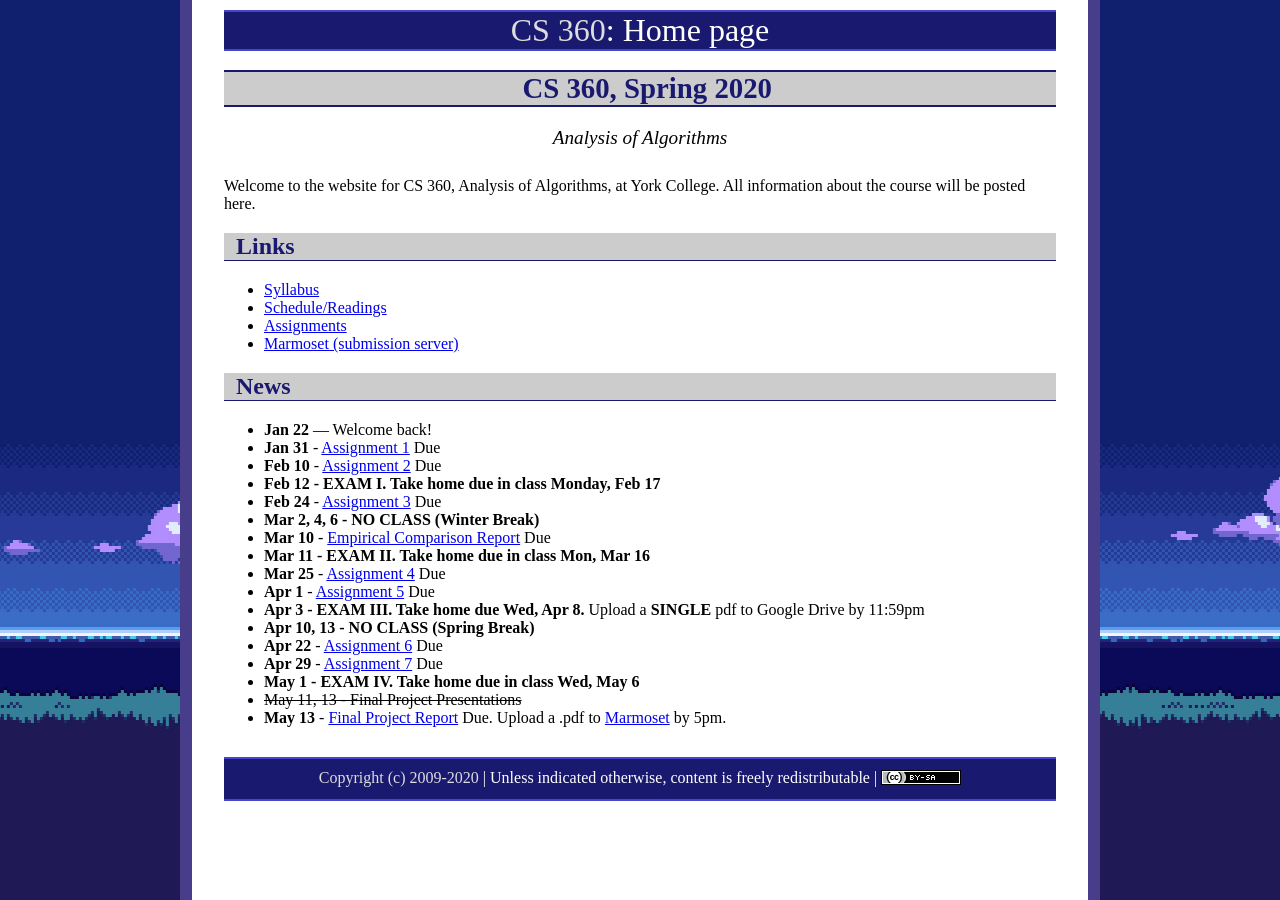
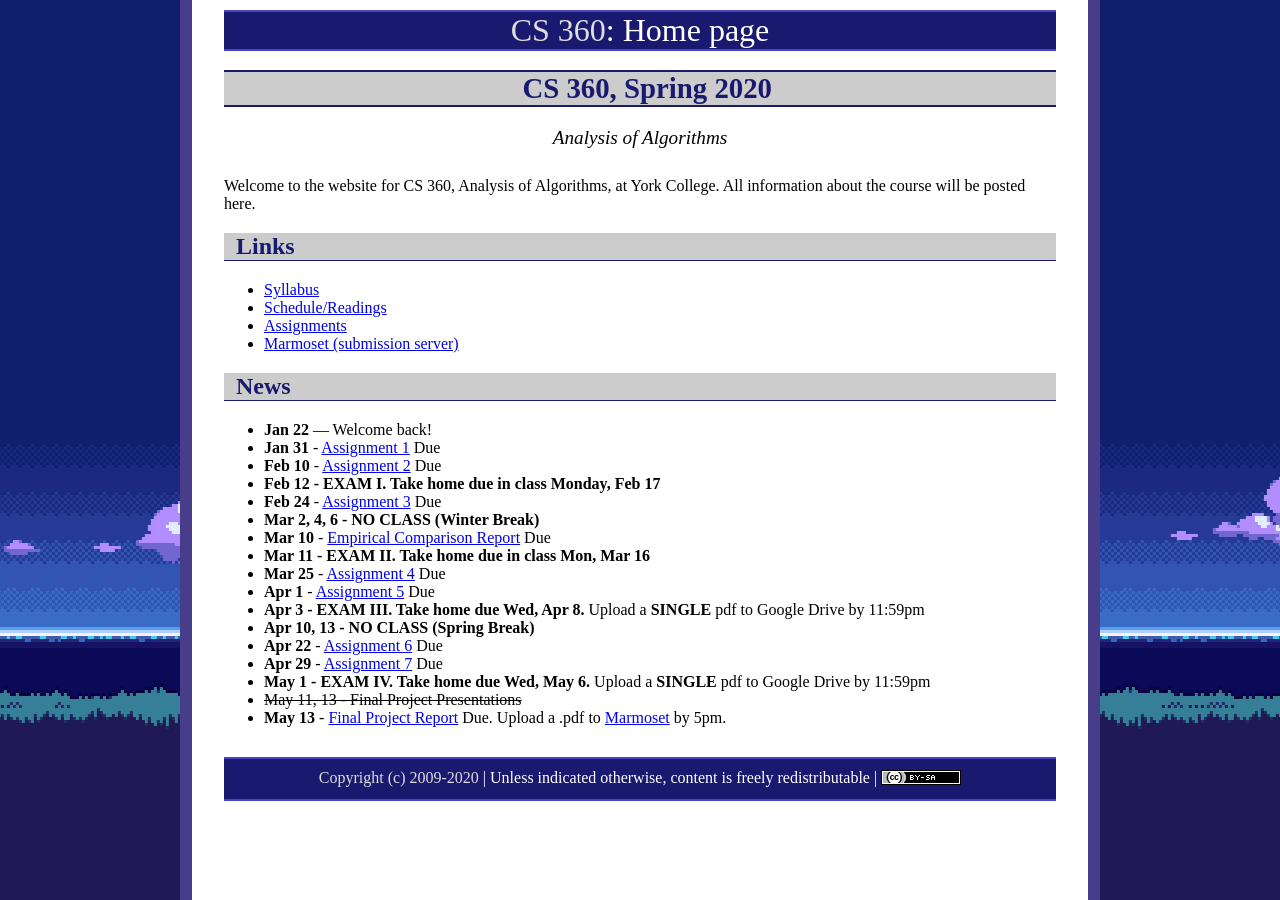
Before and after one commit to ycpcs/cs360-spring2020, a Jekyll site: the page built from index.md, in a window 1280 px wide. Built offline with Jekyll 4.4.1, drawn with Linux system fonts in a browser that asks for light colours.

Commit message:
update index
update index

```diff
--- a/index.md
+++ b/index.md
@@ -32,7 +32,7 @@ Welcome to the website for CS 360, Analysis of Algorithms, at York College.  All
 * **Apr 10, 13 - NO CLASS (Spring Break)**
 * **Apr 22** - [Assignment 6](assign/assign06.html) Due
 * **Apr 29** - [Assignment 7](assign/assign07.html) Due
-* **May 1 - EXAM IV. Take home due in class Wed, May 6**
+* **May 1 - EXAM IV. Take home due Wed, May 6.** Upload a **SINGLE** pdf to Google Drive by 11:59pm
 * <strike>May 11, 13 - Final Project Presentations</strike>
 * **May 13** - [Final Project Report](assign/finalproj.html) Due. Upload a .pdf to [Marmoset](https://cs.ycp.edu/marmoset/login) by 5pm.
 
```
